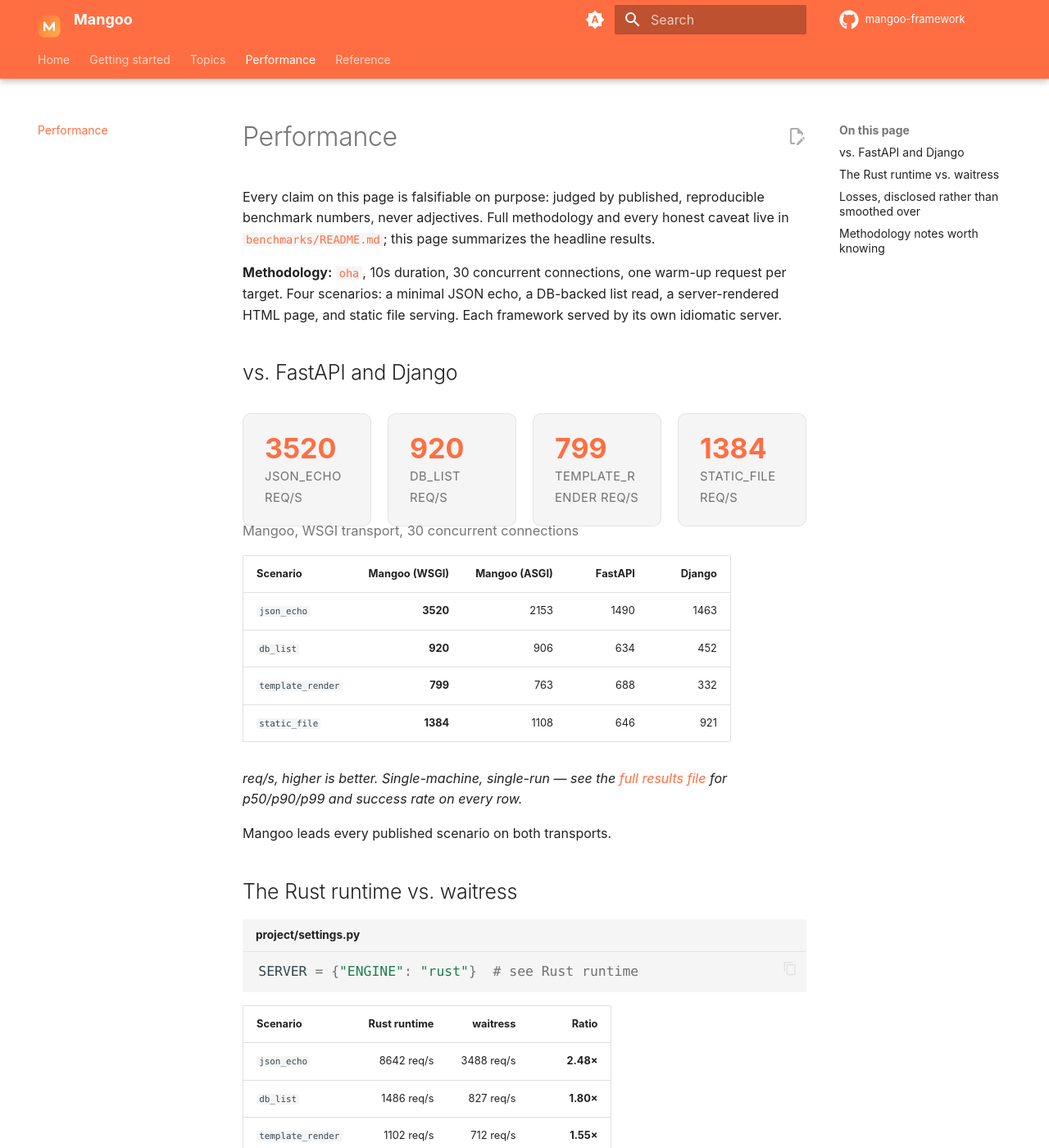
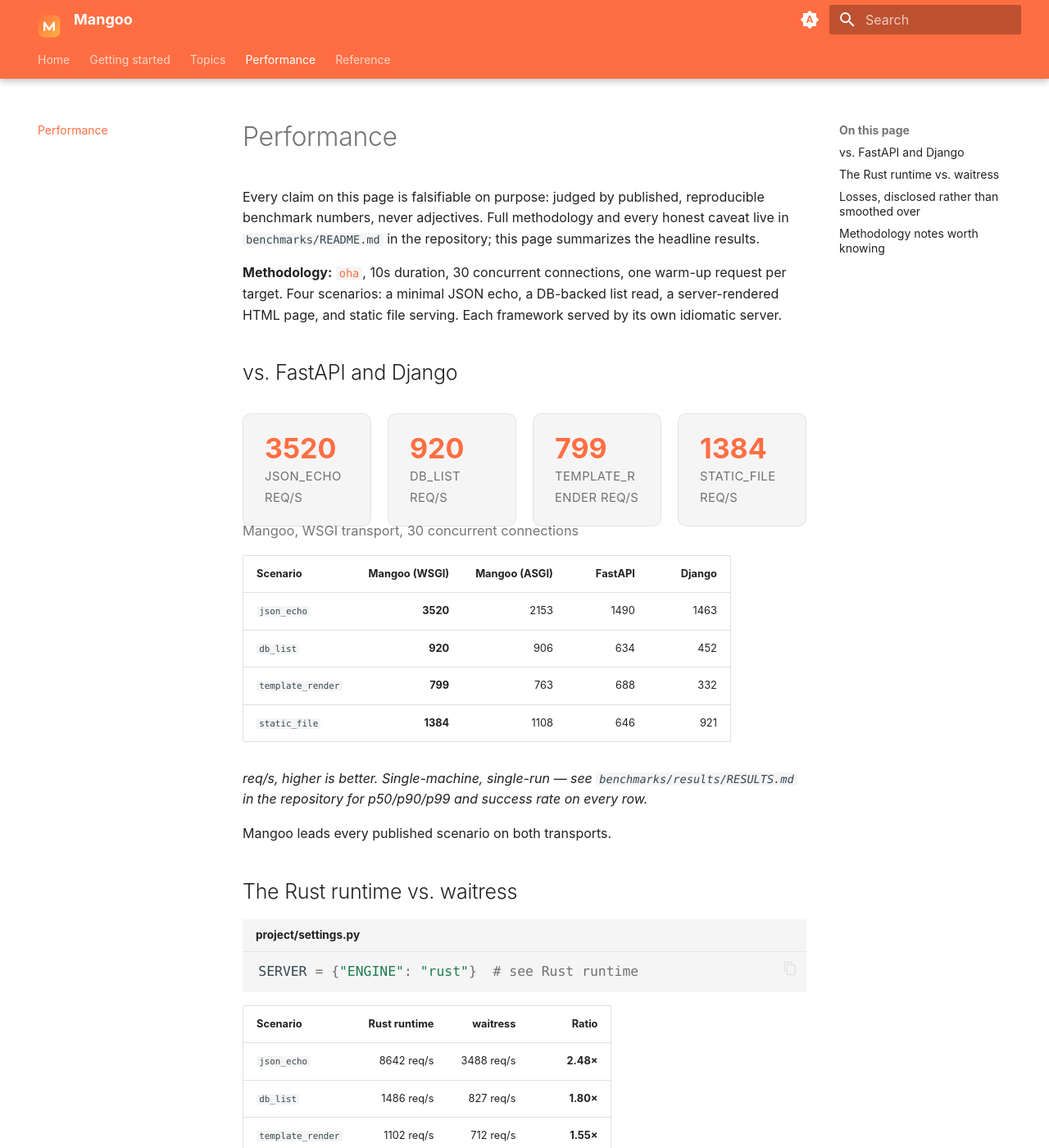
Before and after one commit to P-Sudhakar-tech/HayaVega, an MkDocs documentation site: the page built from docs/performance.md, in a window 1280 px wide and 1400 px high. Shown: the whole window at 82% size. Built offline with MkDocs 1.6.1 and Material for MkDocs 9.7.7, drawn with Linux system fonts in a browser that asks for light colours; comment, search, counter and statistics services are not loaded; the version menu is left out; some of the changed text lies outside the part shown.

Commit message:
docs: remove GitHub links and repo references (repo is private)
Since the repository is private, every GitHub link on the docs site
was a dead end for a reader without access -- not just the
prominent "View on GitHub" button and header icon, but every deep
link pointing into the repo (clone instructions, benchmarks/README.md,
RESULTS.md, SECURITY_REVIEW_CHECKLIST.md).

Removed from mkdocs.yml: repo_url/repo_name/edit_uri (which powered
the header source link, the per-page "edit this page" pencil icon,
and the repo icon), the extra.social GitHub entry (footer icon row),
and the GitHub link in the copyright line (now plain text).

Removed the hero's "View on GitHub" button (docs/index.md) and every
github.com/.../mangoo-framework/... URL elsewhere on the site
(installation's git clone command and CONTRIBUTING reference,
performance.md's three links to benchmark files, security.md's
checklist link) -- replaced with plain-text references to the file
by name rather than a broken hyperlink. The external oha tool link
in performance.md (a different project's repo) is unaffected.

415 tests, mkdocs build --strict, ruff, and ruff format all stay
clean.

```diff
--- a/docs/performance.md
+++ b/docs/performance.md
@@ -2,8 +2,7 @@
 
 Every claim on this page is falsifiable on purpose: judged by published,
 reproducible benchmark numbers, never adjectives. Full methodology and
-every honest caveat live in
-[`benchmarks/README.md`](https://github.com/P-Sudhakar-tech/mangoo-framework/blob/main/benchmarks/README.md);
+every honest caveat live in `benchmarks/README.md` in the repository;
 this page summarizes the headline results.
 
 **Methodology:** [`oha`](https://github.com/hatoo/oha), 10s duration, 30
@@ -30,9 +29,9 @@ server.
 | `template_render` | **799** | 763 | 688 | 332 |
 | `static_file` | **1384** | 1108 | 646 | 921 |
 
-_req/s, higher is better. Single-machine, single-run &mdash; see the
-[full results file](https://github.com/P-Sudhakar-tech/mangoo-framework/blob/main/benchmarks/results/RESULTS.md)
-for p50/p90/p99 and success rate on every row._
+_req/s, higher is better. Single-machine, single-run &mdash; see
+`benchmarks/results/RESULTS.md` in the repository for p50/p90/p99 and
+success rate on every row._
 
 Mangoo leads every published scenario on both transports.
 
@@ -97,5 +96,5 @@ This project's standing rule: publish what loses, not only what wins.
   framework's code can be blamed for or beat through code changes alone.
 
 Full numbers, every benchmark script, and the complete narrative of what
-was tried (including the dead ends) live in
-[`benchmarks/README.md`](https://github.com/P-Sudhakar-tech/mangoo-framework/blob/main/benchmarks/README.md).
+was tried (including the dead ends) live in `benchmarks/README.md` in
+the repository.
--- a/mkdocs.yml
+++ b/mkdocs.yml
@@ -1,10 +1,7 @@
 site_name: Mangoo
 site_description: A structured Python web framework with automatic, interactive API documentation and a Rust-accelerated core
 site_url: https://mangoo-framework.readthedocs.io/
-repo_url: https://github.com/P-Sudhakar-tech/mangoo-framework
-repo_name: mangoo-framework
-edit_uri: edit/main/docs/
-copyright: Released under the <a href="https://github.com/P-Sudhakar-tech/mangoo-framework/blob/main/LICENSE">MIT License</a>.
+copyright: Released under the MIT License.
 
 docs_dir: docs
 site_dir: site
@@ -33,8 +30,6 @@ theme:
         icon: material/weather-night
         name: Switch to system preference
   font: false
-  icon:
-    repo: fontawesome/brands/github
   logo: assets/logo.svg
   favicon: assets/favicon.svg
   features:
@@ -53,7 +48,6 @@ theme:
     - content.code.copy
     - content.code.annotate
     - content.tabs.link
-    - content.action.edit
     - content.tooltips
     - announce.dismiss
 
@@ -111,9 +105,6 @@ plugins:
 extra:
   version:
     provider: mike
-  social:
-    - icon: fontawesome/brands/github
-      link: https://github.com/P-Sudhakar-tech/mangoo-framework
 
 nav:
   - Home: index.md
```
Also changed, not shown: docs/getting-started/installation.md (+2 -4 lines), docs/index.md (+0 -1 lines), docs/topics/security.md (+2 -3 lines).
